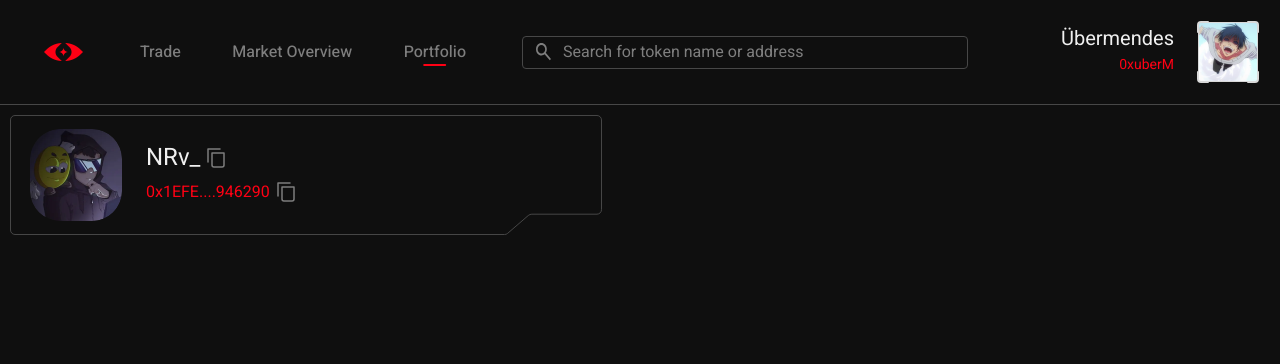
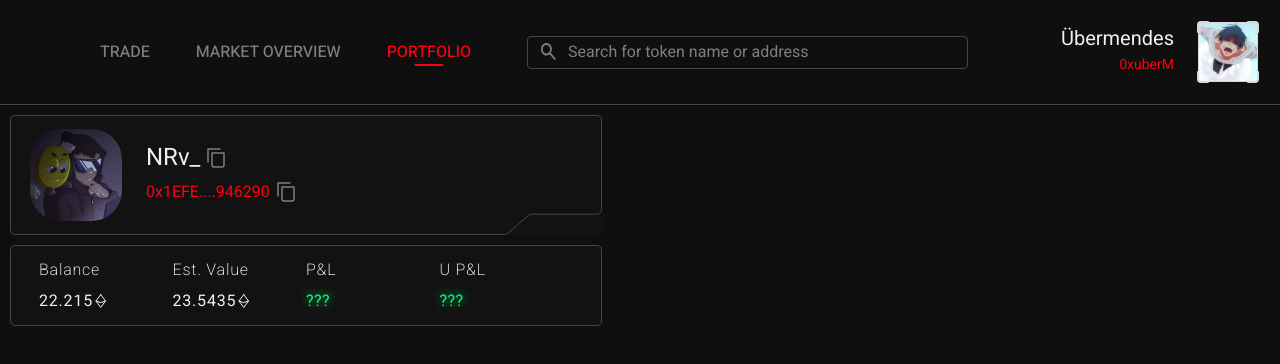
Before and after one commit to rehkmansa/s-trakka, a React (Vite) app: page / in a window 1280 px wide. Shown: the top 364 px of the page. Built offline with nearby package versions, Linux system fonts and the light colour scheme.

Commit message:
Add balance table.

```diff
--- a/src/assets/icons.tsx
+++ b/src/assets/icons.tsx
@@ -20,3 +20,27 @@
     />
   </svg>
 );
+
+export const EthIcon = (props: IconProps) => (
+  <svg
+    width={11}
+    height={14}
+    viewBox="0 0 11 14"
+    fill="none"
+    xmlns="http://www.w3.org/2000/svg"
+    {...props}
+  >
+    <path
+      d="M5.737.574l4.738 6.432-4.737 6.432L1 7.006 5.737.574z"
+      stroke="currentColor"
+      strokeLinecap="round"
+      strokeLinejoin="round"
+    />
+    <path
+      d="M10.475 7.006L5.737 8.58 1 7.006"
+      stroke="currentColor"
+      strokeLinecap="round"
+      strokeLinejoin="round"
+    />
+  </svg>
+);
--- /dev/null
+++ b/src/components/atoms/neon-text.tsx
@@ -0,0 +1,28 @@
+import { JSX } from 'react';
+import { cn } from '~/lib/utils/helpers';
+
+type Constraints = keyof JSX.IntrinsicElements;
+
+type NeonTextProps<T extends Constraints = 'p'> = {
+  as?: T;
+} & React.ComponentProps<T>;
+
+export const NeonText = <T extends Constraints>({
+  as: comp,
+  className,
+  ...props
+}: NeonTextProps<T>) => {
+  /**
+   * Makes more sense to cast the comp to p as its default as well as casting
+   * the props to corresponding p props, by default typescript would enforce
+   * proper props.
+   */
+  const Comp = (comp ?? 'p') as 'p';
+
+  return (
+    <Comp
+      className={cn('text-base-green text-shadow-[0px_0px_10px_#00EC42]', className)}
+      {...(props as React.ComponentProps<'p'>)}
+    />
+  );
+};
--- a/src/components/layout/navbar.tsx
+++ b/src/components/layout/navbar.tsx
@@ -9,15 +9,15 @@
 export const Navbar = () => {
   return (
     <header className="flex gap-10 justify-between items-center p-[22px] border-b border-component-outlines">
-      <div className="flex items-center justify-between gap-10 w-full max-w-[460px] pl-[22px]">
+      <div className="flex items-center justify-between gap-10 w-full max-w-[500px] pl-[22px]">
         <Link className="w-full max-w-10">
           <Logo />
         </Link>
         <nav className="text-sub-text font-medium gap-3.5 w-full flex items-center justify-between max-w-[427px]">
           {NAV_LINKS.map((li) => (
             <Link
-              className={cn('px-4 text-center relative whitespace-nowrap', {
-                'before:absolute before:-bottom-0.5 before:rounded-xs before:w-1/4 before:bg-base-red before:h-0.5 before:left-1/2 before:-translate-x-1/2':
+              className={cn('px-4 text-center relative whitespace-nowrap uppercase', {
+                'before:absolute before:-bottom-0.5 before:rounded-xs before:w-1/4 before:bg-base-red before:h-0.5 before:left-1/2 before:-translate-x-1/2 text-base-red':
                   li?.active,
               })}
               key={li.label}
--- /dev/null
+++ b/src/components/molecules/left-view/balance-table.tsx
@@ -0,0 +1,27 @@
+import { EthIcon } from '~/assets/icons';
+import { NeonText } from '~/components/atoms/neon-text';
+import { cn } from '~/lib/utils/helpers';
+import { MOCK_TRADER_PROFILE_INFO } from '~/mock/data';
+import { TraderProfileRow } from '~/types/global';
+
+const Row = ({ label, value, type }: TraderProfileRow) => (
+  <div className="flex flex-col gap-[7px]">
+    <h4 className="tracking-wider font-extralight">{label}</h4>
+    {type == 'amount' && (
+      <p className={cn('tracking-wider flex items-center gap-0.5')}>
+        {value}
+        <EthIcon />
+      </p>
+    )}
+
+    {type === 'progression' && <NeonText className="tracking-wide">{value}</NeonText>}
+  </div>
+);
+
+export const LeftViewBalanceTable = () => (
+  <div className="grid grid-cols-4 px-7 rounded-component py-3 bg-component-bg border border-component-outlines">
+    {MOCK_TRADER_PROFILE_INFO.map((info) => (
+      <Row key={info.label} {...info} />
+    ))}
+  </div>
+);
--- a/src/components/molecules/left-side-profile.tsx
+++ b/src/components/molecules/left-view/profile.tsx
@@ -2,8 +2,8 @@
 import { formatWalletAddress } from '~/lib/utils/helpers';
 import { MOCK_LEFT_PROFILE } from '~/mock/data';
 
-export const LeftSideProfile = () => (
-  <div className="relative w-full px-5 py-3.5">
+export const LeftViewProfile = () => (
+  <div className="relative w-full px-5 py-3.5 bg-component-bg">
     <svg
       viewBox="0 0 592 121"
       xmlns="http://www.w3.org/2000/svg"
--- a/src/components/organisms/left-view.tsx
+++ b/src/components/organisms/left-view.tsx
@@ -1,7 +1,9 @@
-import { LeftSideProfile } from '~/components/molecules/left-side-profile';
+import { LeftViewBalanceTable } from '~/components/molecules/left-view/balance-table';
+import { LeftViewProfile } from '~/components/molecules/left-view/profile';
 
 export const LeftView = () => (
-  <div className="w-full max-w-[592px]">
-    <LeftSideProfile />
+  <div className="w-full max-w-[592px] space-y-2.5">
+    <LeftViewProfile />
+    <LeftViewBalanceTable />
   </div>
 );
--- a/src/mock/data.ts
+++ b/src/mock/data.ts
@@ -1,5 +1,6 @@
 import TopNavAvatar from '~/assets/top-nav-avatar.png';
 import LeftViewAvatar from '~/assets/profile-avatar.webp';
+import { TraderProfileRow } from '~/types/global';
 
 export const MOCK_TOP_BAR_PROFILE = {
   name: 'Übermendes',
@@ -12,3 +13,10 @@
   walletAddress: '0x1EFEcb61A2f80Aa34d3b9218B564a64D05946290',
   src: LeftViewAvatar,
 };
+
+export const MOCK_TRADER_PROFILE_INFO: TraderProfileRow[] = [
+  { label: 'Balance', value: 22.215, type: 'amount' },
+  { label: 'Est. Value', value: 23.5435, type: 'amount' },
+  { label: 'P&L', value: '???', type: 'progression' },
+  { label: 'U P&L', value: '???', type: 'progression' },
+];
--- a/src/styles/main.css
+++ b/src/styles/main.css
@@ -12,6 +12,8 @@
 
   --font-main: 'Heebo', sans-serif;
   --font-accent: 'IBM Plex Mono', monospace;
+
+  --radius-component: 5px;
 }
 
 body {
--- a/src/types/global.ts
+++ b/src/types/global.ts
@@ -1 +1,7 @@
 export type PropsWithClassname<T = unknown> = T & { className?: string };
+
+export interface TraderProfileRow {
+  label: string;
+  value: string | number;
+  type: 'amount' | 'progression';
+}
```
